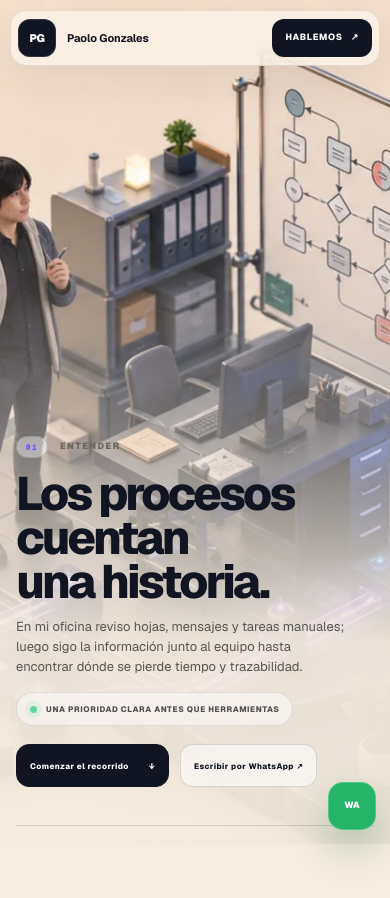
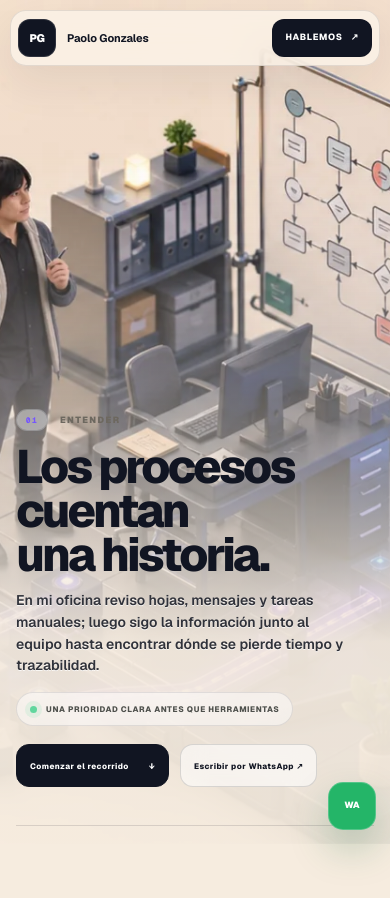
Before and after one commit to paolo-gonzalesmoya/paolo-gonzales-portafolio, a Next.js app: page / in a window 390 px wide. Shown: the top 898 px of the page. Built offline with nearby package versions, Linux system fonts and the light colour scheme.

Commit message:
Mejorar legibilidad y fluidez móvil

```diff
--- a/app/globals.css
+++ b/app/globals.css
@@ -547,19 +547,19 @@ img { display: block; max-width: 100%; }
 .world-stage { position: sticky; top: 0; height: 100svh; min-height: 680px; overflow: hidden; isolation: isolate; background: radial-gradient(circle at 78% 48%, rgba(202,187,248,.22), transparent 36%), #f5e8d7; }
 .world-visuals, .world-scene-image { position: absolute; inset: 0; }
 .world-visuals { z-index: 5; inset: auto; left: 50%; top: 50%; width: min(1600px, 100vw); aspect-ratio: 16 / 9; overflow: hidden; background: #e7d9c8; transform: translate(-50%, -50%); }
-.world-scene-image { transition: opacity .08s linear, transform .08s linear; will-change: opacity, transform; transform-origin: 68% 54%; }
-.world-scene-image img { width: 100%; height: 100%; object-fit: cover; }
+.world-scene-image { backface-visibility: hidden; transition: opacity .11s cubic-bezier(.22,.61,.36,1), transform .11s cubic-bezier(.22,.61,.36,1); will-change: opacity, transform; transform-origin: 68% 54%; }
+.world-scene-image img { width: 100%; height: 100%; object-fit: cover; backface-visibility: hidden; transform: translateZ(0); }
 .world-light { position: absolute; z-index: 15; inset: 0; background: linear-gradient(90deg, rgba(247,237,224,.94) 0%, rgba(247,237,224,.78) 15%, rgba(247,237,224,.34) 29%, rgba(247,237,224,0) 46%); pointer-events: none; }
 .world-grid { position: absolute; z-index: 16; inset: 0 58% 0 0; opacity: .13; pointer-events: none; background-image: linear-gradient(rgba(37,42,57,.055) 1px, transparent 1px), linear-gradient(90deg, rgba(37,42,57,.055) 1px, transparent 1px); background-size: 72px 72px; mask-image: linear-gradient(90deg, black, transparent 94%); }
 .world-copy-stack { position: absolute; z-index: 30; inset: 0; width: min(1600px, 92vw); margin: 0 auto; pointer-events: none; }
-.world-scene-copy { position: absolute; top: auto; bottom: 8vh; left: 0; width: min(470px, 31vw); pointer-events: none; transition: opacity .08s linear, transform .08s linear; }
+.world-scene-copy { position: absolute; top: auto; bottom: 8vh; left: 0; width: min(470px, 31vw); pointer-events: none; transition: opacity .11s cubic-bezier(.22,.61,.36,1), transform .11s cubic-bezier(.22,.61,.36,1); }
 .world-scene-copy[aria-hidden="false"] { pointer-events: auto; }
 .world-copy-image { display: none; }
 .world-kicker { display: flex; align-items: center; gap: 12px; color: #6d685f; font-size: 9px; font-weight: 820; letter-spacing: .16em; text-transform: uppercase; }
 .world-kicker span { width: 32px; height: 22px; display: grid; place-items: center; border: 1px solid rgba(17,21,34,.16); border-radius: 999px; color: var(--world-violet); background: rgba(255,255,255,.42); font: 750 8px/1 var(--font-geist-mono), monospace; }
 .world-role { margin: 22px 0 0 !important; color: var(--world-violet) !important; font-size: 9px !important; font-weight: 780; letter-spacing: .14em; text-transform: uppercase; }
 .world-scene-copy h1 { max-width: 480px; margin: 18px 0 20px; font-size: clamp(46px, 4.45vw, 70px); line-height: .94; letter-spacing: -.06em; font-weight: 760; text-wrap: balance; }
-.world-scene-copy>p { max-width: 445px; margin: 0; color: #575751; font-size: clamp(13px, 1.05vw, 16px); line-height: 1.65; }
+.world-scene-copy>p { max-width: 420px; margin: 0; color: #30323a; font-size: clamp(14px, 1.1vw, 17px); font-weight: 520; line-height: 1.62; text-shadow: 0 1px 0 rgba(255,255,255,.72); }
 .world-signal { width: fit-content; display: flex; align-items: center; gap: 9px; margin-top: 25px; padding: 10px 13px; border: 1px solid rgba(23,27,39,.1); border-radius: 999px; color: #4e504c; background: rgba(255,255,255,.48); font-size: 8px; font-weight: 720; letter-spacing: .08em; text-transform: uppercase; backdrop-filter: blur(10px); }
 .world-signal i { width: 7px; height: 7px; border-radius: 50%; background: var(--world-green); box-shadow: 0 0 0 5px rgba(97,214,157,.13); }
 .world-actions { display: flex; flex-wrap: wrap; align-items: center; gap: 11px; margin-top: 31px; }
@@ -715,9 +715,10 @@ img { display: block; max-width: 100%; }
   .world-light { display: block; background: linear-gradient(180deg, rgba(247,237,224,.02) 18%, rgba(247,237,224,.46) 52%, rgba(247,237,224,.94) 76%); }
   .world-grid { display: none; }
   .world-copy-stack { inset: 0; width: calc(100% - 32px); margin: 0 auto; }
+  .world-scene-image, .world-scene-copy { transition-duration: .18s; transition-timing-function: cubic-bezier(.2,.7,.2,1); }
   .world-scene-copy { top: auto; left: 0; bottom: 57px; width: 100%; }
   .world-scene-copy h1 { margin: 14px 0 13px; font-size: clamp(43px, 12vw, 62px); }
-  .world-scene-copy>p { max-width: 92%; font-size: 13px; line-height: 1.55; }
+  .world-scene-copy>p { max-width: 94%; font-size: 14px; font-weight: 520; line-height: 1.55; }
   .world-role { display: none; }
   .world-signal { margin-top: 15px; }
   .world-actions { margin-top: 18px; }
```
